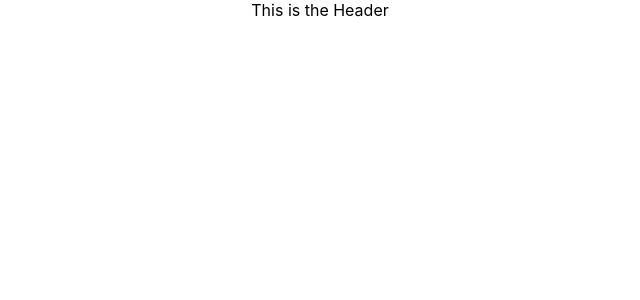
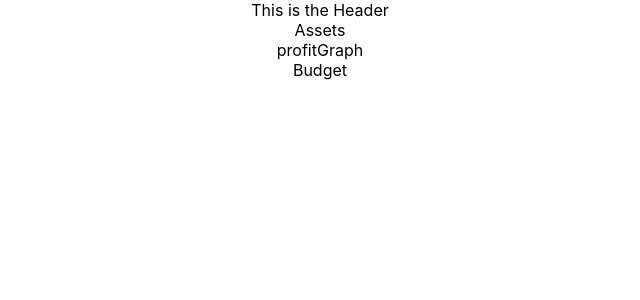
Before and after one commit to connorGA/Investment-Insight, a React (Create React App) app in the folder reactapp/: page / in a window 1280 px wide. Shown: the top 300 px of the page, without its empty margins (320-960 px from the left). Built offline with nearby package versions, Linux system fonts and the light colour scheme; no server answers.

Commit message:
REACT: connect Asset, ProfitGraph, Budget components to app.js

```diff
--- a/reactapp/src/App.js
+++ b/reactapp/src/App.js
@@ -1,6 +1,9 @@
 import React, { useEffect } from 'react';
 import './App.css';
+import Assets from './components/assests/Assets';
 import Header from './components/header/Header';
+import ProfitGraph from './components/profitGraph/ProfitGraph'
+import Budget from './components/budget/Budget';
 
 function App() {
   useEffect(() => {
@@ -21,6 +24,10 @@ function App() {
     <div className="App">
       <>
         <Header />
+        <Assets />
+        <ProfitGraph />
+        <Budget />
+
       </>
     </div>
   );
--- /dev/null
+++ b/reactapp/src/components/assests/Assets.jsx
@@ -0,0 +1,10 @@
+import React from 'react'
+import './assets.css'
+
+function Assets() {
+  return (
+    <div>Assets</div>
+  )
+}
+
+export default Assets
--- /dev/null
+++ b/reactapp/src/components/budget/Budget.jsx
@@ -0,0 +1,10 @@
+import React from 'react'
+import './budget.css'
+
+function Budget() {
+  return (
+    <div>Budget</div>
+  )
+}
+
+export default Budget
--- /dev/null
+++ b/reactapp/src/components/profitGraph/ProfitGraph.jsx
@@ -0,0 +1,10 @@
+import React from 'react'
+import './profitGraph.css'
+
+function profitGraph() {
+  return (
+    <div>profitGraph</div>
+  )
+}
+
+export default profitGraph
```
Also changed, not shown: reactapp/src/components/assests/assets.css (added), reactapp/src/components/budget/budget.css (added), reactapp/src/components/profitGraph/profitGraph.css (added).
